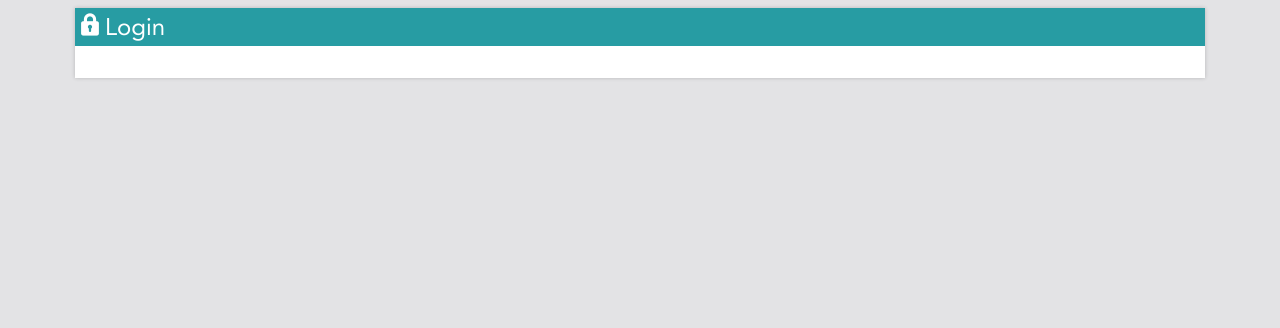
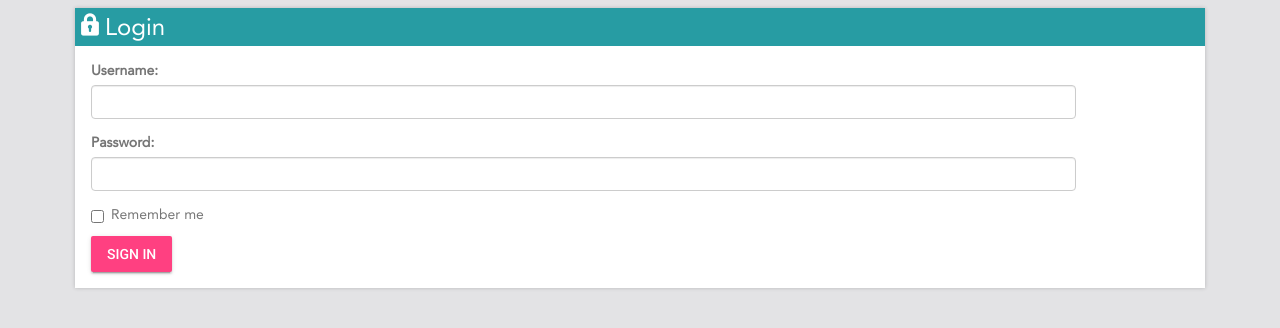
Before and after one commit to CJ101/ExpressOrder, a plain HTML site: page login/index.html in a window 1280 px wide. Shown: the part 54-382 px from the top of the page. Drawn offline with nearby package versions, Linux system fonts and the light colour scheme.

Commit message:
Added login form

```diff
--- a/login/index.html
+++ b/login/index.html
@@ -39,6 +39,20 @@
 						<span style="font-family:pepmessaging-help;">k</span> Login
 					</h2>
 					<div class="mdl-card__supporting-text">
+						<form role="form">
+							<div class="form-group">
+								<label for="email">Username:</label>
+								<input type="email" class="form-control" id="email">
+							</div>
+							<div class="form-group">
+								<label for="pwd">Password:</label>
+								<input type="password" class="form-control" id="pwd">
+							</div>
+							<div class="checkbox">
+								<label><input type="checkbox"> Remember me</label>
+								</div>
+							<button type="submit" class="mdl-button mdl-js-button mdl-button--raised mdl-js-ripple-effect mdl-button--accent">Sign in</button>
+						</form>
 					 </div>
 				</div>
 			</div>
```
